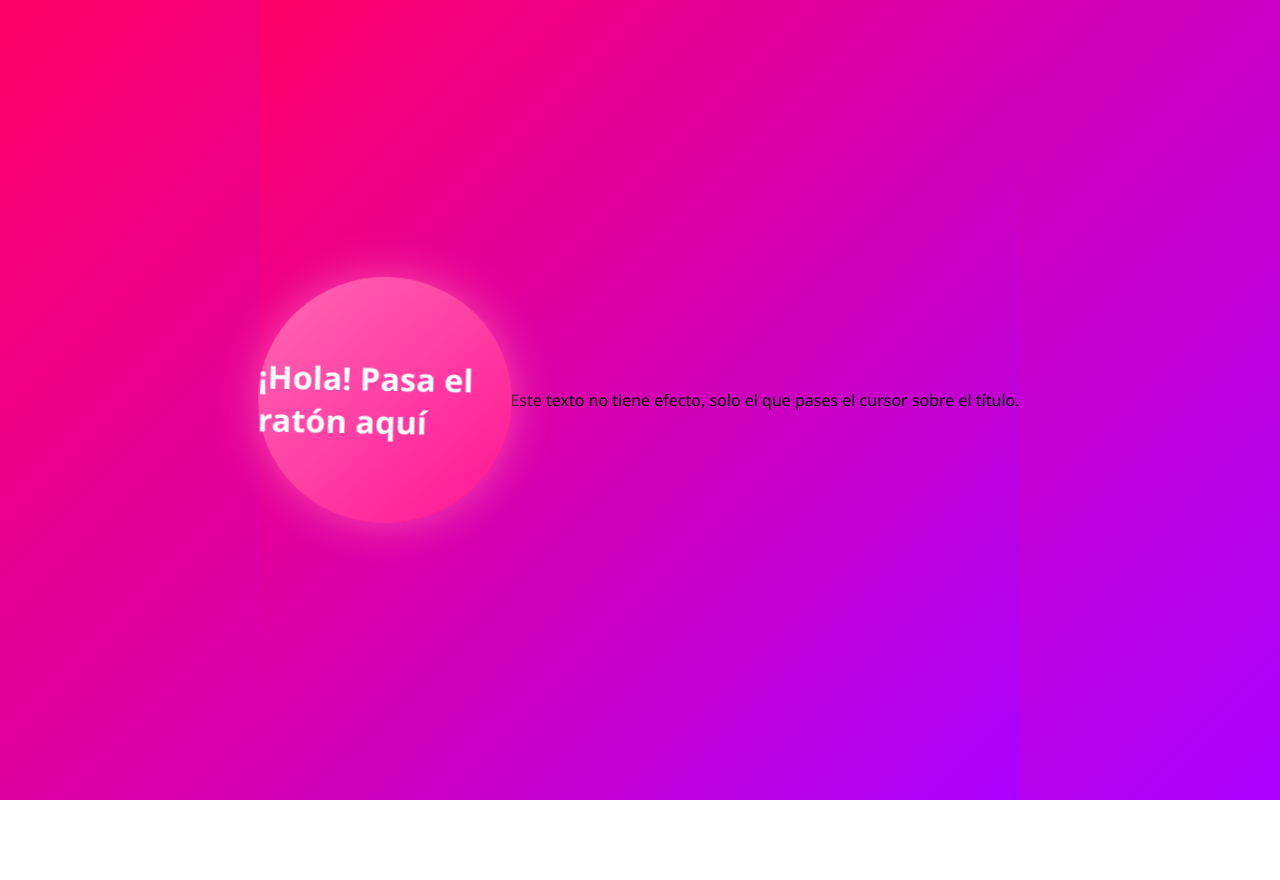
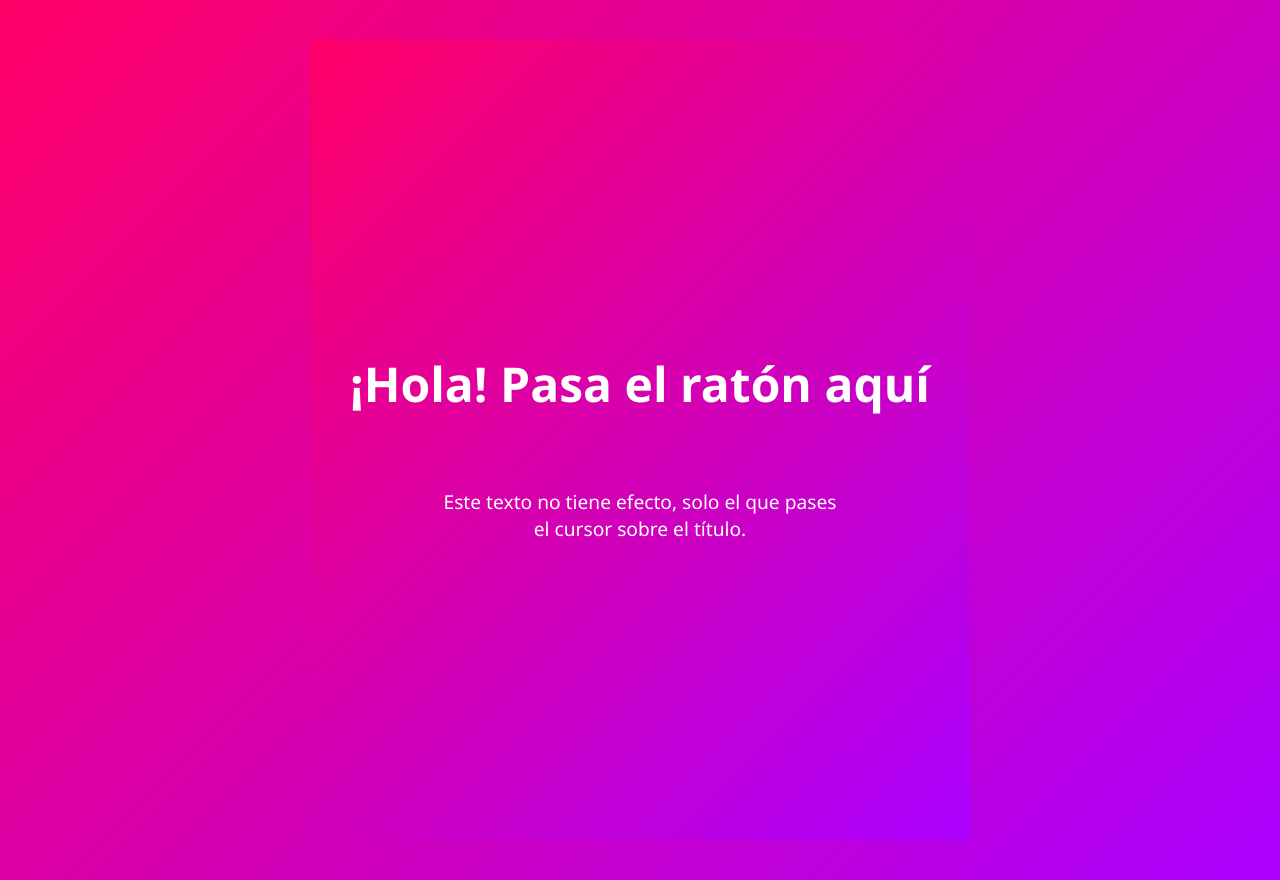
Before and after one commit to juanclv/portfol, a plain HTML site: page index.html in a window 1280 px wide. Before the commit the page ends 800 px from the top, so only its background shows below. Drawn offline with Linux system fonts and the light colour scheme.

Commit message:
Update styles.css

```diff
--- a/styles.css
+++ b/styles.css
@@ -1,46 +1,65 @@
-/* Estilo básico para centrar contenido */
 body, html {
   height: 100%;
   margin: 0;
   background: linear-gradient(135deg, #f06, #a0f);
   display: flex;
+  flex-direction: column;
   justify-content: center;
   align-items: center;
   font-family: 'Segoe UI', Tahoma, Geneva, Verdana, sans-serif;
+  color: white;
+  gap: 20px;
+  padding: 40px;
 }
 
-/* Contenedor con animación de gelatina */
-.gelatina {
-  width: 250px;
-  height: 250px;
-  background: linear-gradient(135deg, #ff69b4, #ff1493);
-  border-radius: 50%;
-  box-shadow: 0 0 30px rgba(255, 20, 147, 0.7);
-  animation: gelatinaAnim 3s infinite ease-in-out;
-  display: flex;
-  justify-content: center;
-  align-items: center;
-  color: white;
-  font-size: 2rem;
-  user-select: none;
+/* Texto normal */
+p {
+  font-size: 1.2rem;
+  max-width: 400px;
+  text-align: center;
 }
 
-/* Animación clave para el efecto gelatina */
+/* Texto que tendrá efecto gelatina solo al pasar el ratón */
+.gelatina {
+  font-size: 3rem;
+  font-weight: bold;
+  cursor: pointer;
+  transition: transform 0.3s ease;
+  display: inline-block;
+}
+
+/* Efecto gelatina al hacer hover */
+.gelatina:hover {
+  animation: gelatinaAnim 1s ease-in-out infinite;
+  color: #ff69b4;
+  text-shadow:
+    0 0 8px #ff69b4,
+    0 0 15px #ff1493;
+}
+
 @keyframes gelatinaAnim {
   0%, 100% {
     transform: scale(1) skew(0deg, 0deg);
-    box-shadow: 0 0 30px rgba(255, 20, 147, 0.7);
+    text-shadow:
+      0 0 8px #ff69b4,
+      0 0 15px #ff1493;
   }
   25% {
     transform: scale(1.1, 0.9) skew(-5deg, 5deg);
-    box-shadow: 0 0 50px rgba(255, 105, 180, 0.9);
+    text-shadow:
+      0 0 12px #ff8fb3,
+      0 0 20px #ff3499;
   }
   50% {
     transform: scale(0.9, 1.1) skew(5deg, -5deg);
-    box-shadow: 0 0 40px rgba(255, 20, 147, 0.8);
+    text-shadow:
+      0 0 10px #ff69b4,
+      0 0 18px #ff1493;
   }
   75% {
     transform: scale(1.05, 0.95) skew(-3deg, 3deg);
-    box-shadow: 0 0 45px rgba(255, 105, 180, 0.85);
+    text-shadow:
+      0 0 11px #ff8fb3,
+      0 0 19px #ff3499;
   }
 }
```
